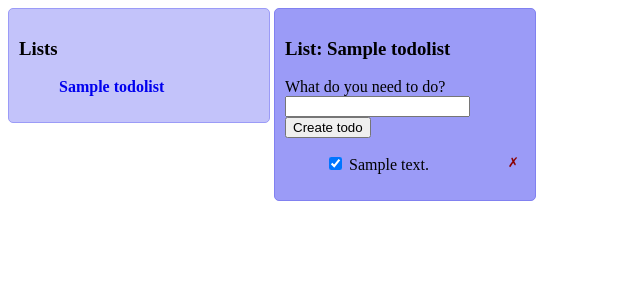
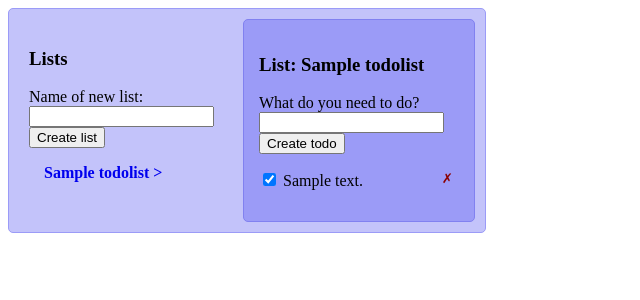
Before and after one commit to gzsofii/todoapp, a Flask app: page /lists/1 in a window 1280 px wide. Shown: the top 300 px of the page, without its empty margins (0-640 px from the left). Run offline with Flask 2, Linux system fonts and the light colour scheme; tables that the repository leaves empty hold one stand-in row (values such as "Sample post").

Commit message:
implement list creation

```diff
--- a/app.py
+++ b/app.py
@@ -87,6 +87,27 @@ def get_list_todos(list_id): # this is the controller in MVC
                             active_list=TodoList.query.get(list_id),
                             todos=Todo.query.filter_by(list_id=list_id).order_by('id').all()) # refreshes the page
 
+@app.route('/lists/create', methods=['POST'])
+def create_list():
+    error = False
+    body = {}
+    try:
+        name = request.get_json()['name']
+        print(name)
+        list = TodoList(name=name)
+        db.session.add(list)
+        db.session.commit()
+        body['name'] = list.name
+        body['id'] = list.id
+    except:
+        error = True
+        db.session.rollback()
+        print(sys.exc_info())
+    finally:
+        db.session.close()
+    if not error:
+        return jsonify(body)
+
 @app.route('/')
 def index():
     return redirect(url_for('get_list_todos', list_id=1))
--- a/templates/index.html
+++ b/templates/index.html
@@ -13,6 +13,7 @@
             ul {
                 list-style-type: none;
                 width: 200px;
+                padding-left: 0;
             }
 
             li button {
@@ -24,13 +25,19 @@
                 cursor: pointer;
             }
 
-            #lists-wrapper {
+            #wrapper {
                 display: inline-block;
-                vertical-align: top;
                 border: 1px solid rgb(155, 155, 247);
                 border-radius: 5px;;
                 background-color: rgb(195, 195, 250);
                 padding: 10px;
+            }
+
+            #lists-wrapper {
+                display: inline-block;
+                vertical-align: top;
+                padding: 10px;
+
             }
 
             #todos-wrapper {
@@ -39,7 +46,7 @@
                 border: 1px solid rgb(129, 129, 240);
                 border-radius: 5px;;
                 background-color: rgb(155, 155, 247);
-                padding: 10px;
+                padding: 15px;
             }
 
             a {
@@ -48,18 +55,25 @@
 
             .a_active {
                 font-weight : bold;
+                padding-left: 15px;;
             }
 
         </style>
     </head>
 
     <body>
+        <div id="wrapper">
             <div id="lists-wrapper">
                 <h3>Lists</h3>
+                <form id="form_createlist">
+                    <label for="input_list">Name of new list: </label><br/>
+                    <input type="text" name="listname" id="input_list" /><br/>
+                    <button type="submit">Create list</button>
+                </form>
                 <ul id="ul_lists">
                     {% for d in lists %}
                     <li>
-                    <a href="/lists/{{ d.id }}" {% if d.id==active_list.id %} class="a_active" {% endif %}>{{ d.name }}</a>
+                        <a href="/lists/{{ d.id }}" {% if d.id==active_list.id %} class="a_active" {% endif %}>{{ d.name }} {% if d.id==active_list.id %} > {% endif %}</a>
                     </li>
                     {% endfor %}
                 </ul>
@@ -67,9 +81,9 @@
 
             <div id="todos-wrapper">
                 <h3>List: {{ active_list.name }}</h3>
-            <form id="form_todo">
-                <label for="input_desc">What do you need to do?</label><br/>
-                <input type="text" name="description" id="input_desc" list-id="{{ active_list.id }}" /><br/>
+                <form id="form_createtodo">
+                    <label for="input_todo">What do you need to do?</label><br/>
+                    <input type="text" name="description" id="input_todo" list-id="{{ active_list.id }}" /><br/>
                     <button type="submit">Create todo</button>
                 </form>
                 <div id="error" class="hidden">Something went wrong!</div>
@@ -84,8 +98,10 @@
                     {% endfor %}
                 </ul>
             </div>
+       </div>
 
         <script>
+            //completing todos
             const eventListenerToCheckBox = (event) => {
                 //console.log(event)
                 const todoID = event.target.dataset['id'] // it will find the attribute data-id
@@ -108,6 +124,7 @@
                 checkboxes[i].onchange = e => eventListenerToCheckBox(e);
             }
 
+            //deleting todos
             const eventListenerToDelBtn = (event) => {
                 const todoID = event.target.dataset['id'] // it will find the attribute data-id
                 console.log("deleting item with id ", todoID);
@@ -126,13 +143,14 @@
                 deleteBtns[i].onclick = e => eventListenerToDelBtn(e)
             }
 
-            document.getElementById('form_todo').onsubmit = function(e) {
+            //creating todos
+            document.getElementById('form_createtodo').onsubmit = (e) =>  {
                 e.preventDefault();
                 fetch('/todos/create', {
                     method: 'POST',
                     body: JSON.stringify({
-                        'description': document.getElementById("input_desc").value,
-                        'list_id': document.getElementById("input_desc").getAttribute('list-id')
+                        'description': document.getElementById("input_todo").value,
+                        'list_id': document.getElementById("input_todo").getAttribute('list-id')
                     }),
                     headers: {
                         'Content-Type': 'application/json'
@@ -166,6 +184,35 @@
                 })
                 .catch( (err) => {document.getElementById('error').className = ''; console.log(err)})
             }
+
+            //creating lists
+            document.getElementById('form_createlist').onsubmit = (event) => {
+                event.preventDefault();
+                fetch('/lists/create', {
+                    method: 'POST',
+                    headers: {
+                        'Content-Type': 'application/json'
+                    },
+                    body: JSON.stringify({
+                       'name': document.getElementById("input_list").value
+                    }),
+                })
+                .then( resp => resp.json())
+                .then( jresp => {
+                    //const name = jresp['name']
+                    //const id = jresp['id']
+                    const {name, id} = jresp;
+                    const listitem = document.createElement('li');
+                    const aitem = document.createElement('a');
+                    aitem.setAttribute('href', '/lists/' + id);
+                    aitem.innerHTML = name;
+
+                    listitem.appendChild(aitem);
+                    document.getElementById('ul_lists').appendChild(listitem);
+                })
+                .catch( err => {document.getElementById('error').className = ''; console.log(err)})
+            }
+
         </script>
     </body>
 </html>
```
Lines whose indentation alone changed are shown as unchanged.
